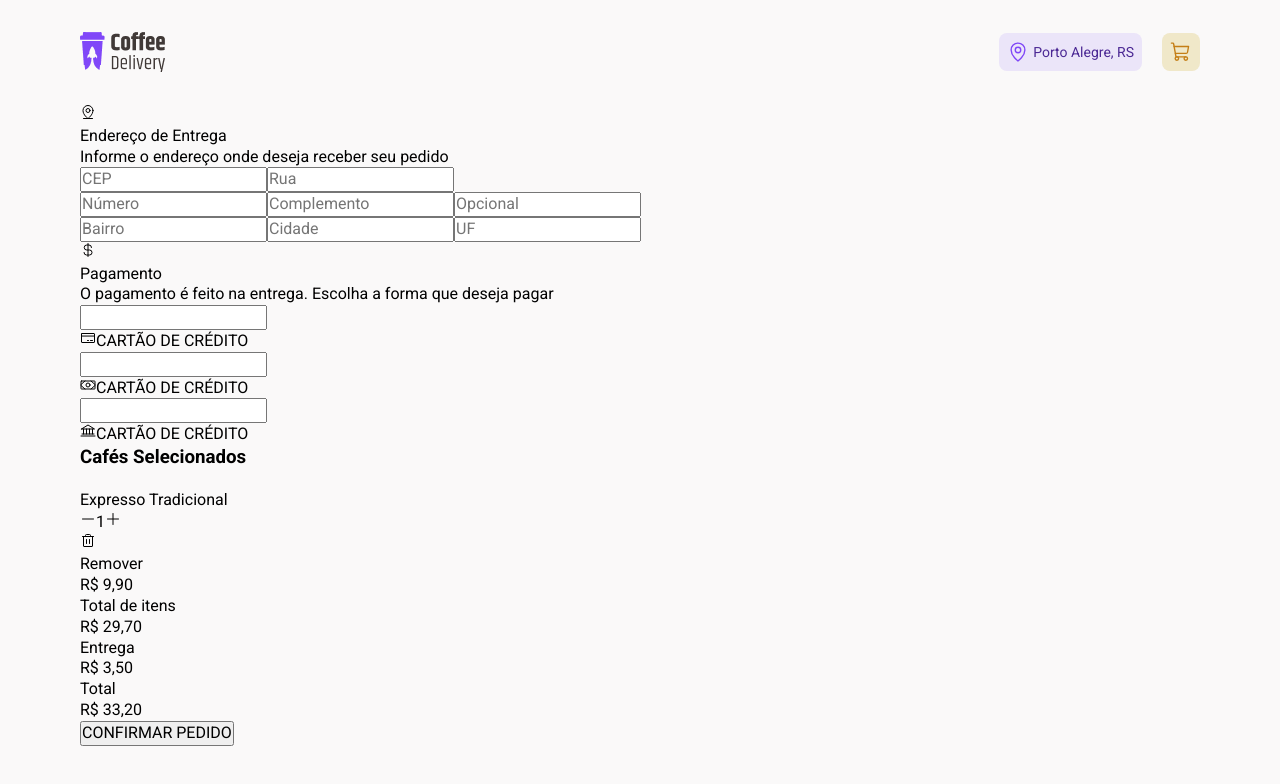
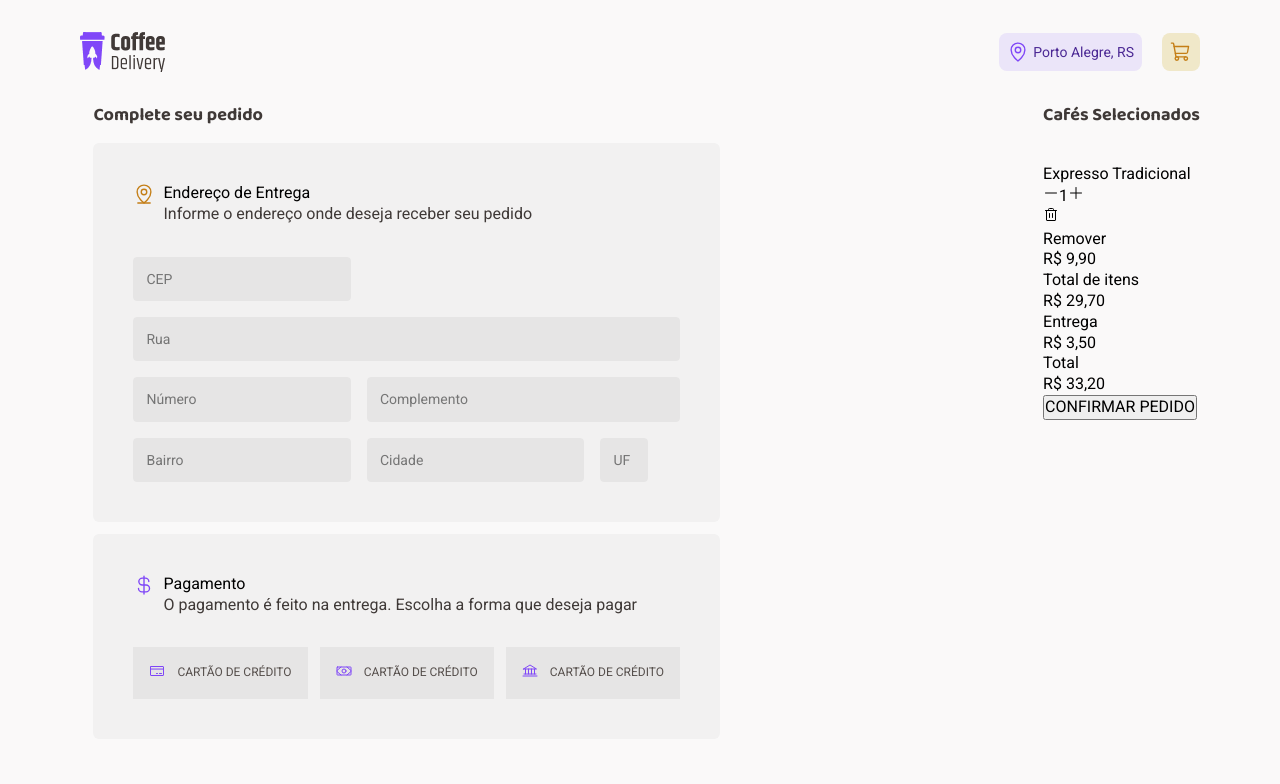
Before and after one commit to caiquefcavalheiro/coffee-delivery, a React (Vite) app: page /checkout in a window 1280 px wide. Shown: the top 784 px of the page. Built offline with nearby package versions, Linux system fonts and the light colour scheme.

Commit message:
feat: added styling to checkout formContainer

```diff
--- a/src/pages/Checkout/index.tsx
+++ b/src/pages/Checkout/index.tsx
@@ -9,65 +9,76 @@ import {
   Trash,
 } from "phosphor-react";
 
+import {
+  CheckoutMainContainer,
+  FormContainer,
+  FormHeader,
+  FormInputRadioContainer,
+  FormInputsContainer,
+  FormMain,
+} from "./styles";
+
 export function Checkout() {
   return (
+    <CheckoutMainContainer>
       <div>
+        <h2>Complete seu pedido</h2>
+        <form>
+          <FormMain>
+            <FormContainer>
+              <FormHeader $iconColor="brand-yellow-dark">
+                <MapPinLine size={22} />
                 <div>
-        <form>
-          <div>
-            <div>
-              <MapPinLine />
                   <p>Endereço de Entrega</p>
                   <p>Informe o endereço onde deseja receber seu pedido</p>
                 </div>
+              </FormHeader>
+              <FormInputsContainer>
                 <input type="text" placeholder="CEP" />
                 <input type="text" placeholder="Rua" />
-            <div>
                 <input type="text" placeholder="Número" />
                 <input type="text" placeholder="Complemento" />
-              <input type="text" placeholder="Opcional" />
-            </div>
-            <div>
                 <input type="text" placeholder="Bairro" />
                 <input type="text" placeholder="Cidade" />
                 <input type="text" placeholder="UF" />
-            </div>
+              </FormInputsContainer>
+            </FormContainer>
+            <FormContainer>
+              <FormHeader $iconColor="brand-purple">
+                <CurrencyDollar size={22} />
                 <div>
-              <div>
-                <CurrencyDollar />
                   <p>Pagamento</p>
                   <p>
                     O pagamento é feito na entrega. Escolha a forma que deseja
                     pagar
                   </p>
                 </div>
+              </FormHeader>
+              <FormInputRadioContainer>
                 <div>
-                <input id="" type="text" />
-                <div>
-                  <CreditCard />
+                  <input hidden id="" type="text" />
+
+                  <CreditCard size={16} />
                   <label htmlFor="">CARTÃO DE CRÉDITO</label>
                 </div>
+                <div>
+                  <input hidden id="" type="text" />
+
+                  <Money size={16} />
+                  <label htmlFor="">CARTÃO DE CRÉDITO</label>
                 </div>
                 <div>
-                <input id="" type="text" />
-                <div>
-                  <Money />
+                  <input hidden id="" type="text" />
+                  <Bank size={16} />
                   <label htmlFor="">CARTÃO DE CRÉDITO</label>
                 </div>
-              </div>
-              <div>
-                <input id="" type="text" />
-                <div>
-                  <Bank />
-                  <label htmlFor="">CARTÃO DE CRÉDITO</label>
-                </div>
-              </div>
-            </div>
-          </div>
+              </FormInputRadioContainer>
+            </FormContainer>
+          </FormMain>
         </form>
       </div>
       <div>
-        <h3>Cafés Selecionados</h3>
+        <h2>Cafés Selecionados</h2>
         <div>
           <div>
             <img src="" alt="" />
@@ -102,6 +113,6 @@ export function Checkout() {
           <button>CONFIRMAR PEDIDO</button>
         </div>
       </div>
-    </div>
+    </CheckoutMainContainer>
   );
 }
--- a/src/pages/Checkout/styles.ts
+++ b/src/pages/Checkout/styles.ts
@@ -0,0 +1,133 @@
+import styled from "styled-components";
+
+export const CheckoutMainContainer = styled.div`
+  display: grid;
+  grid-template-columns: 640px 1fr;
+  justify-items: end;
+
+  h2 {
+    font-size: 1.125rem;
+    font-family: "Baloo 2";
+    font-weight: bold;
+    color: ${(props) => props.theme["base-subtitle"]};
+    margin-bottom: 1rem;
+  }
+`;
+
+export const FormMain = styled.div`
+  display: flex;
+  flex-direction: column;
+  gap: 0.75rem;
+`;
+
+export const FormContainer = styled.div`
+  display: flex;
+  flex-direction: column;
+  padding: 2.5rem;
+  background: ${(props) => props.theme["base-card"]};
+  border-radius: 6px;
+
+  input {
+    padding: 0.75rem;
+    font-size: 0.875rem;
+    background: ${(props) => props.theme["base-button"]};
+    color: ${(props) => props.theme["base-label"]};
+    border: 1px solid ${(props) => props.theme["base-button"]};
+    border-radius: 4px;
+  }
+`;
+
+const ICON_COLOR = {
+  "brand-purple": "brand-purple",
+  "brand-yellow-dark": "brand-yellow-dark",
+};
+
+interface FormHeaderProps {
+  $iconColor: keyof typeof ICON_COLOR;
+}
+
+export const FormHeader = styled.header<FormHeaderProps>`
+  display: flex;
+  margin-bottom: 2rem;
+  gap: 0.5rem;
+
+  svg {
+    color: ${(props) => props.theme[props.$iconColor]};
+  }
+
+  p:nth-child(2) {
+    font-size: 1rem;
+    color: ${(props) => props.theme["base-subtitle"]};
+  }
+
+  p:nth-child(3) {
+    font-size: 0.875rem;
+    color: ${(props) => props.theme["base-text"]};
+  }
+`;
+
+export const FormInputsContainer = styled.div`
+  display: grid;
+  gap: 1rem;
+
+  grid-template-areas:
+    "i1 .  ."
+    "i2 i2 i2"
+    "i3 i4 i4"
+    "i5 i6 i7";
+
+  input:nth-child(1) {
+    grid-area: i1;
+  }
+
+  input:nth-child(2) {
+    grid-area: i2;
+  }
+
+  input:nth-child(3) {
+    grid-area: i3;
+  }
+
+  input:nth-child(4) {
+    grid-area: i4;
+  }
+
+  input:nth-child(5) {
+    grid-area: i5;
+  }
+
+  input:nth-child(6) {
+    grid-area: i6;
+  }
+
+  input:nth-child(7) {
+    width: 48px;
+    grid-area: i7;
+  }
+`;
+
+export const FormInputRadioContainer = styled.div`
+  display: flex;
+  gap: 0.75rem;
+
+  & > div {
+    padding: 1rem;
+    background: ${(props) => props.theme["base-button"]};
+  }
+
+  & div {
+    display: flex;
+    gap: 0.75rem;
+  }
+
+  svg {
+    color: ${(props) => props.theme["brand-purple"]};
+  }
+
+  label {
+    font-size: 0.75rem;
+    line-height: 1.6;
+    text-transform: uppercase;
+    color: ${(props) => props.theme["base-text"]};
+  }
+`;
```
Lines whose indentation alone changed are shown as unchanged.
